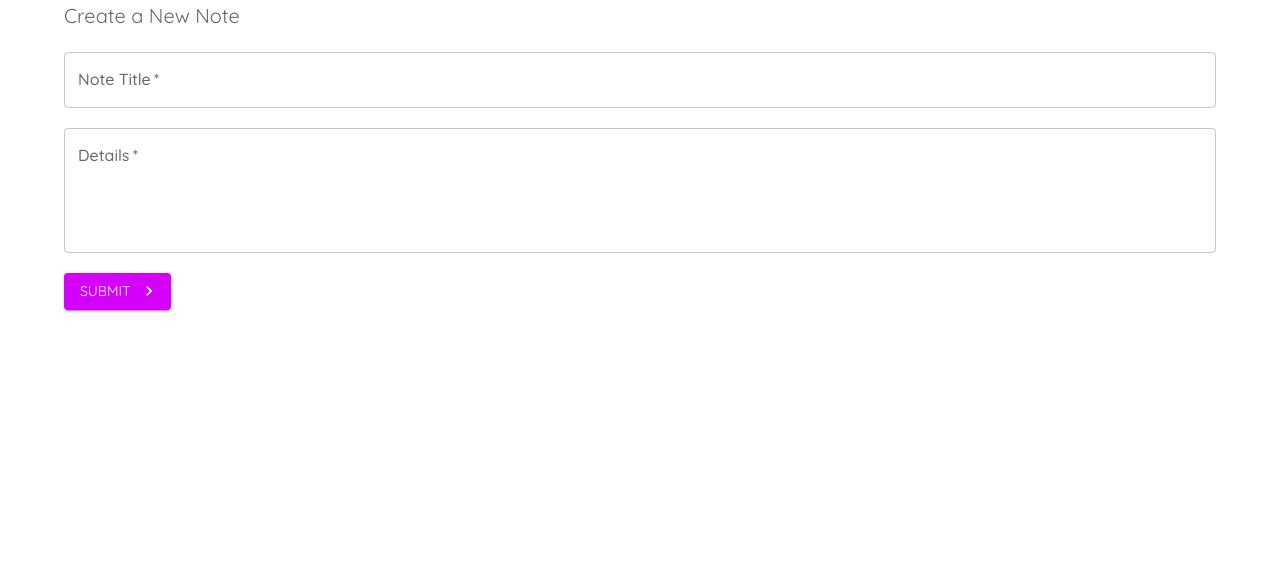
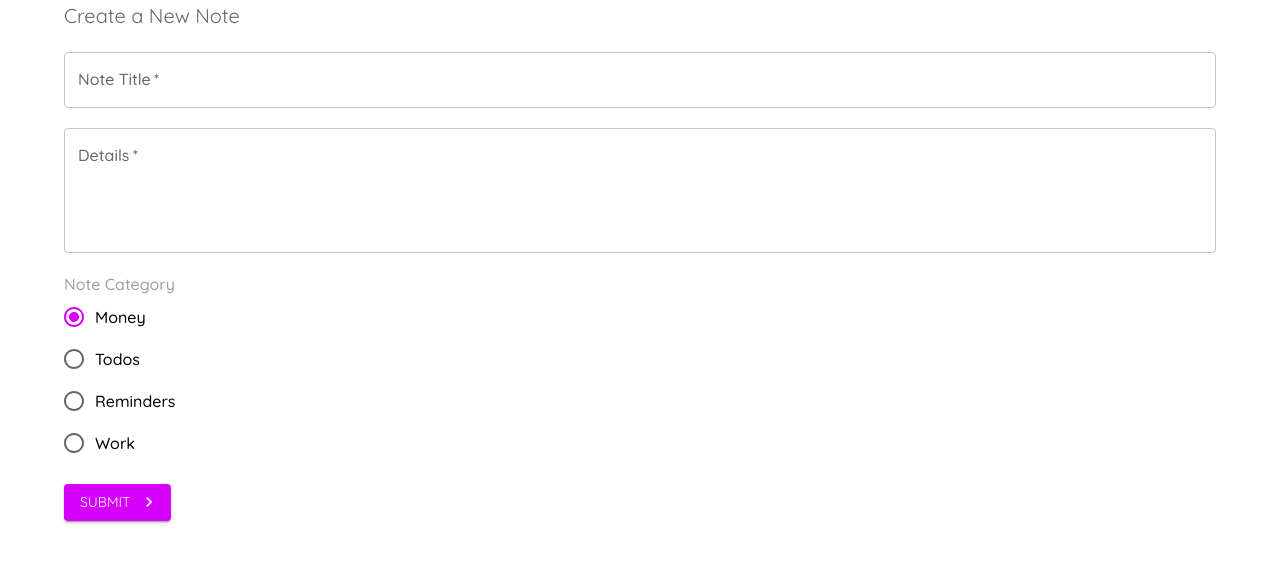
Before and after one commit to KazutoKuro/materialui-notes, a React (Create React App) app: page /create in a window 1280 px wide. Shown: the top 562 px of the page. Built offline with nearby package versions, Linux system fonts and the light colour scheme.

Commit message:
L-8: Radio Buttons

```diff
--- a/src/pages/Create.js
+++ b/src/pages/Create.js
@@ -5,10 +5,16 @@ import React, { useState } from 'react'
 // import AcUnitOutlinedIcon from '@mui/icons-material/AcUnitOutlined';
 // import SendIcon from '@mui/icons-material/Send';
 
-import { Typography, Button, Container,TextField } from '@mui/material'
-import KeyboardArrowRightIcon from '@mui/icons-material/KeyboardArrowRight';
-import { makeStyles } from '@mui/styles';
-import { StyledEngineProvider } from '@mui/material/styles';
+import { Typography, Button, Container,TextField} from '@mui/material'
+import KeyboardArrowRightIcon from '@mui/icons-material/KeyboardArrowRight'
+import { makeStyles } from '@mui/styles'
+import { StyledEngineProvider } from '@mui/material/styles'
+import Radio from '@mui/material/Radio'
+import RadioGroup from '@mui/material/RadioGroup'
+import FormControlLabel from '@mui/material/FormControlLabel'
+import FormControl from '@mui/material/FormControl'
+import FormLabel from '@mui/material/FormLabel'
+
 
 const useStyles = makeStyles({
   // btn:{
@@ -30,11 +36,12 @@ const useStyles = makeStyles({
 })
 
 export default function Create() {
-  const classes = useStyles();
-  const [title, setTitle] = useState('');
-  const [details, setDetails] = useState('');
-  const [titleError, setTitleError] = useState('');
-  const [detailsError, setDetailsError] = useState('');
+  const classes = useStyles()
+  const [title, setTitle] = useState('')
+  const [details, setDetails] = useState('')
+  const [titleError, setTitleError] = useState('')
+  const [detailsError, setDetailsError] = useState('')
+  const [category, setCategory] = useState('money')
 
   const handleSubmit = (e) => {
     e.preventDefault()
@@ -48,13 +55,14 @@ export default function Create() {
       setDetailsError(true)
     }
     if(title && details) {
-      console.log(title, details)
+      console.log(title, details, category)
+
     }
   }
 
   return (
     <StyledEngineProvider injectFirst>
-      <Container>
+      <Container size="sm">
         {/* Create page */}
         {/* <Typography
           variant="h1"
@@ -113,6 +121,16 @@ export default function Create() {
             error={detailsError}
           />
 
+          <FormControl className={classes.field}>
+            <FormLabel disabled={true} >Note Category</FormLabel>
+            <RadioGroup value={category} onChange={(e) => setCategory(e.target.value)} name="radio-buttons-group">
+              <FormControlLabel value="money" control={<Radio color="secondary" />} label="Money" />
+              <FormControlLabel value="todos" control={<Radio color="secondary" />} label="Todos" />
+              <FormControlLabel value="reminders" control={<Radio color="secondary" />} label="Reminders" />
+              <FormControlLabel value="work" control={<Radio color="secondary"/>} label="Work" />
+            </RadioGroup>
+          </FormControl>
+
           <Button
             className={classes.btn}
             type="submit"
```
